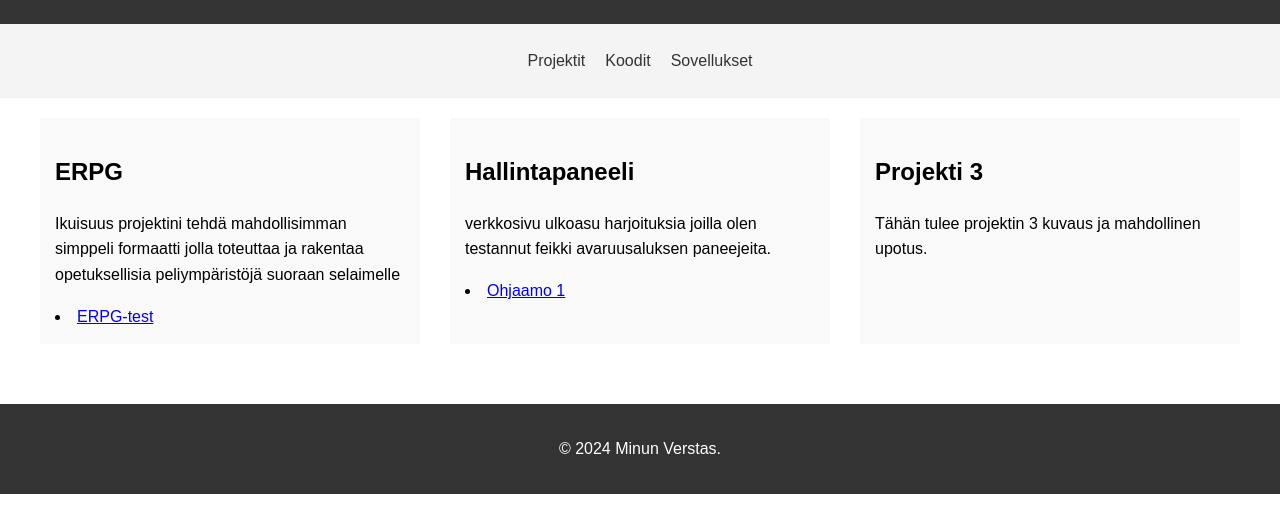
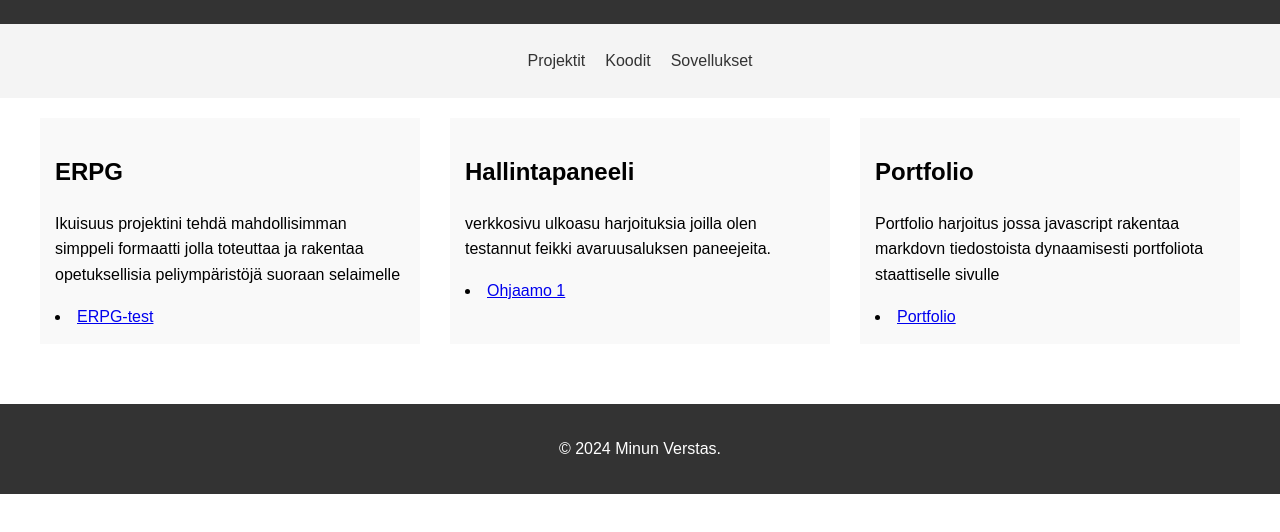
Before and after one commit to kala91/verstas, a plain HTML site: page index.html in a window 1280 px wide. Shown: the part 102-634 px from the top of the page. Drawn offline with Linux system fonts and the light colour scheme.

Commit message:
portfolio

```diff
--- a/index.html
+++ b/index.html
@@ -94,8 +94,9 @@
                 <li><a href="ohjaamo1.html">Ohjaamo 1</a></li>
             </div>
             <div class="project">
-                <h2>Projekti 3</h2>
-                <p>Tähän tulee projektin 3 kuvaus ja mahdollinen upotus.</p>
+                <h2>Portfolio</h2>
+                <p>Portfolio harjoitus jossa javascript rakentaa markdovn tiedostoista dynaamisesti portfoliota staattiselle sivulle</p>
+                <li><a href="Portfolio.html">Portfolio</a></li>
             </div>
             <!-- Lisää projekteja tarvittaessa -->
         </main>
```
